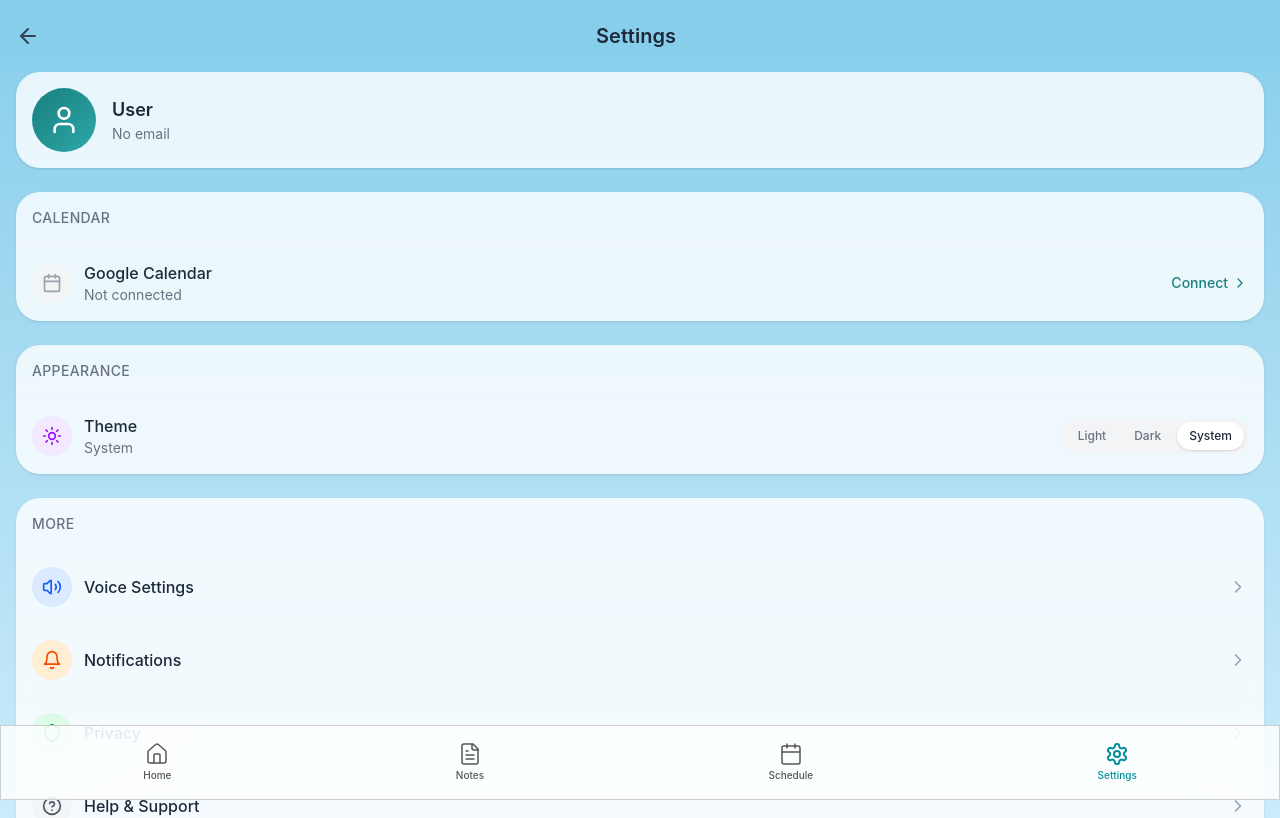
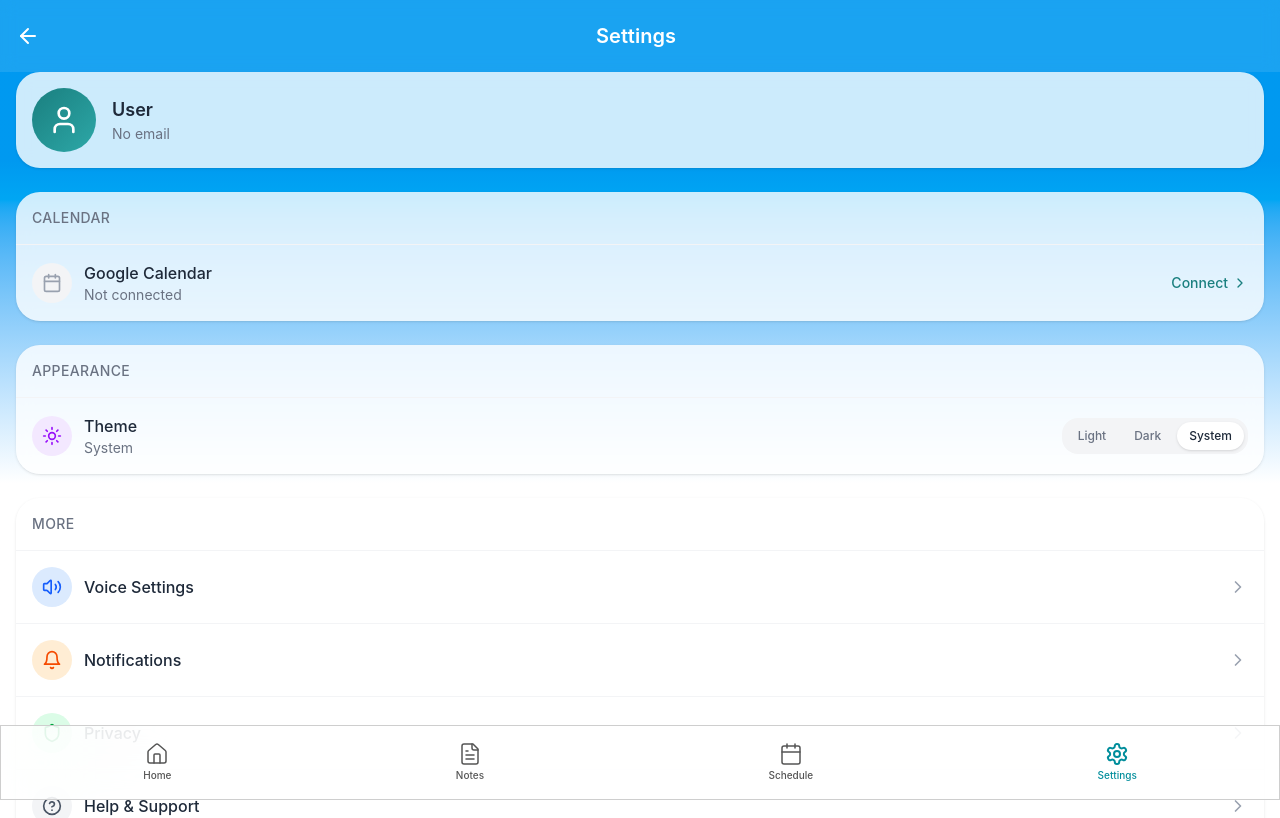
Before and after one commit to thebuzz08/v0-ai-assistant-ui, a Next.js app: page /settings in a window 1280 px wide. Shown: the top 818 px of the page. Built offline with nearby package versions, Linux system fonts and the light colour scheme; no server answers.

Commit message:
feat: update settings and schedule pages with dynamic gradient backgrounds
Consistent dynamic gradient system for all pages with proper theme contrast.

Co-authored-by: null <64800058+thebuzz08@users.noreply.github.com>

```diff
--- a/app/schedule/page.tsx
+++ b/app/schedule/page.tsx
@@ -177,25 +177,34 @@ export default function SchedulePage() {
   }
 
   return (
-    <div className="min-h-screen bg-gradient-to-b from-[#87CEEB] to-[#E0F4FF] pb-24">
+    <div className="min-h-screen pb-24 relative overflow-hidden">
+      <div
+        className="absolute inset-0 z-0"
+        style={{
+          background: `linear-gradient(to bottom, var(--gradient-start) 0%, var(--gradient-start) 15%, var(--gradient-end) 45%, var(--gradient-end) 100%)`,
+        }}
+      />
+
+      {/* Relative z-10 positioning to keep content above gradient background */}
+      <div className="relative z-10">
         {/* Header */}
-      <div className="sticky top-0 z-10 bg-gradient-to-b from-[#87CEEB] to-[#87CEEB]/80 backdrop-blur-sm">
+        <div className="sticky top-0 z-10 bg-white/10 backdrop-blur-sm">
           <div className="flex items-center justify-between p-4">
             <button onClick={prevMonth} className="p-2 hover:bg-white/20 rounded-full transition-colors">
-            <ChevronLeft className="w-6 h-6 text-gray-700" />
+              <ChevronLeft className="w-6 h-6 text-white" />
             </button>
-          <h1 className="text-xl font-semibold text-gray-800">
+            <h1 className="text-xl font-semibold text-white">
               {MONTHS[currentMonth]} {currentYear}
             </h1>
             <button onClick={nextMonth} className="p-2 hover:bg-white/20 rounded-full transition-colors">
-            <ChevronRight className="w-6 h-6 text-gray-700" />
+              <ChevronRight className="w-6 h-6 text-white" />
             </button>
           </div>
 
           {/* Days of week */}
           <div className="grid grid-cols-7 px-2 pb-2">
             {DAYS.map((day) => (
-            <div key={day} className="text-center text-xs font-medium text-gray-500">
+              <div key={day} className="text-center text-xs font-medium text-white/70">
                 {day}
               </div>
             ))}
@@ -251,7 +260,7 @@ export default function SchedulePage() {
         {/* Selected day events */}
         <div className="mt-4 px-4">
           <div className="flex items-center justify-between mb-3">
-          <h2 className="text-lg font-semibold text-gray-800">
+            <h2 className="text-lg font-semibold text-white">
               {selectedDate.toLocaleDateString("en-US", { weekday: "long", month: "short", day: "numeric" })}
             </h2>
             {isConnected && (
@@ -330,7 +339,9 @@ export default function SchedulePage() {
               </div>
               <div className="flex-1 min-w-0">
                 <p className="font-medium text-gray-800">Connect Google Calendar</p>
-              <p className="text-sm text-gray-500">Sync your events and let the assistant help manage your schedule</p>
+                <p className="text-sm text-gray-500">
+                  Sync your events and let the assistant help manage your schedule
+                </p>
               </div>
               <button
                 onClick={handleConnectCalendar}
@@ -480,6 +491,7 @@ export default function SchedulePage() {
             </div>
           </div>
         )}
+      </div>
 
       <BottomNav />
     </div>
--- a/app/settings/page.tsx
+++ b/app/settings/page.tsx
@@ -78,8 +78,11 @@ export default function SettingsPage() {
 
   if (!mounted || authLoading) {
     return (
-      <div className="min-h-screen bg-gradient-to-b from-[#87CEEB] to-[#E0F4FF] flex items-center justify-center">
-        <Loader2 className="w-8 h-8 animate-spin text-[#1a7f7f]" />
+      <div
+        className="min-h-screen flex items-center justify-center"
+        style={{ background: `linear-gradient(to bottom, var(--gradient-start), var(--gradient-end))` }}
+      >
+        <Loader2 className="w-8 h-8 animate-spin text-white" />
       </div>
     )
   }
@@ -88,14 +91,22 @@ export default function SettingsPage() {
   const isGoogleUser = user?.provider === "google"
 
   return (
-    <div className="min-h-screen bg-gradient-to-b from-[#87CEEB] to-[#E0F4FF] pb-24">
+    <div className="min-h-screen pb-24 relative overflow-hidden">
+      <div
+        className="absolute inset-0 z-0"
+        style={{
+          background: `linear-gradient(to bottom, var(--gradient-start) 0%, var(--gradient-start) 15%, var(--gradient-end) 45%, var(--gradient-end) 100%)`,
+        }}
+      />
+
+      <div className="relative z-10">
         {/* Header */}
-      <div className="sticky top-0 z-10 bg-gradient-to-b from-[#87CEEB] to-[#87CEEB]/80 backdrop-blur-sm">
+        <div className="sticky top-0 z-10 bg-white/10 backdrop-blur-sm">
           <div className="flex items-center justify-between p-4">
             <Link href="/home" className="p-2 -ml-2 hover:bg-white/20 rounded-full transition-colors">
-            <ArrowLeft className="w-6 h-6 text-gray-700" />
+              <ArrowLeft className="w-6 h-6 text-white" />
             </Link>
-          <h1 className="text-xl font-semibold text-gray-800">Settings</h1>
+            <h1 className="text-xl font-semibold text-white">Settings</h1>
             <div className="w-10" />
           </div>
         </div>
@@ -106,7 +117,11 @@ export default function SettingsPage() {
             <div className="flex items-center gap-4">
               <div className="w-16 h-16 rounded-full bg-gradient-to-br from-[#1a7f7f] to-[#2da8a8] flex items-center justify-center overflow-hidden">
                 {user?.picture ? (
-                <img src={user.picture || "/placeholder.svg"} alt={user.name} className="w-full h-full object-cover" />
+                  <img
+                    src={user.picture || "/placeholder.svg"}
+                    alt={user.name}
+                    className="w-full h-full object-cover"
+                  />
                 ) : (
                   <User className="w-8 h-8 text-white" />
                 )}
@@ -292,6 +307,7 @@ export default function SettingsPage() {
           {/* Version */}
           <p className="text-center text-xs text-gray-400 pb-4">Version 1.0.0</p>
         </div>
+      </div>
 
       <BottomNav />
     </div>
```
Lines whose indentation alone changed are shown as unchanged.
